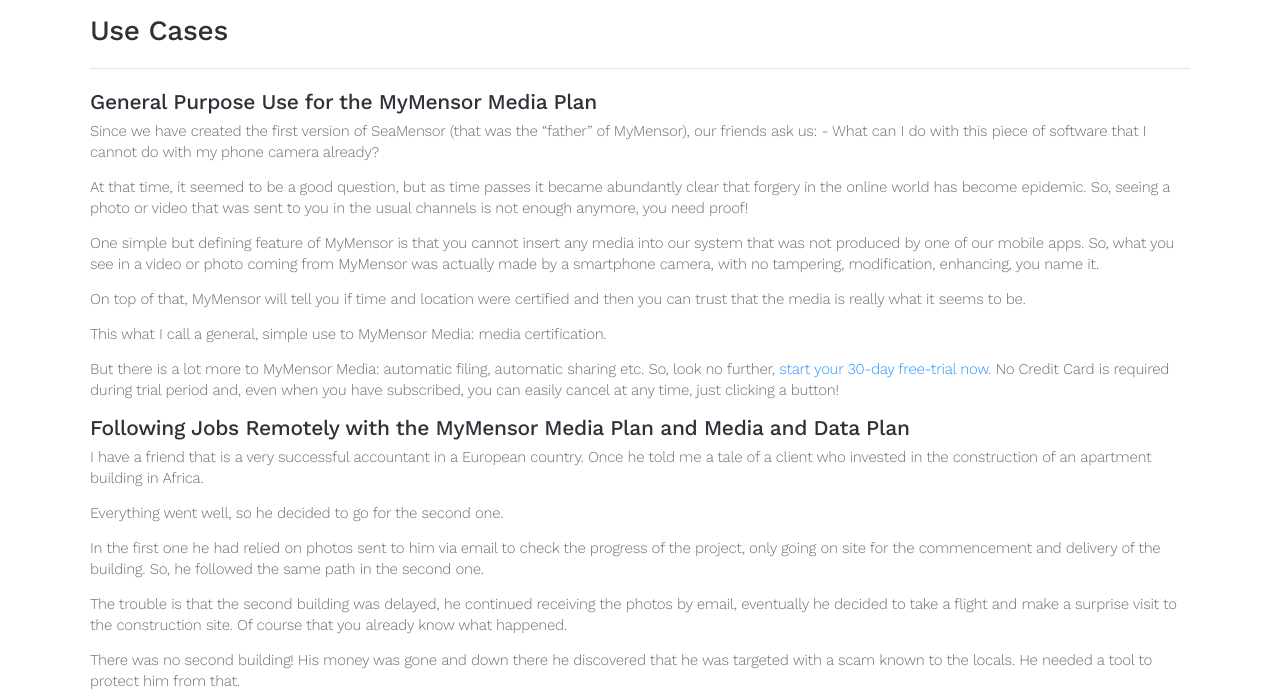
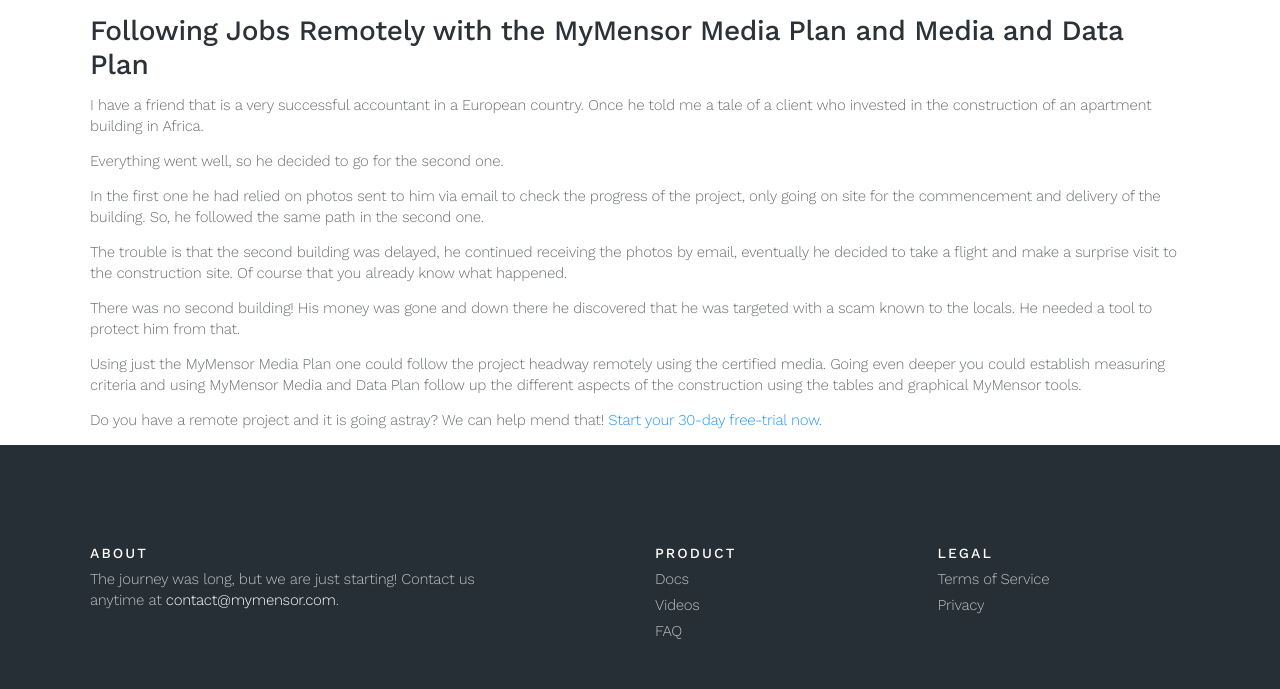
Before and after one commit to jorgercg/MyMensorWebsite, a Django app: page /en/cases/followingremotejobs/ in a window 1280 px wide. Shown: the part 69-758 px from the top of the page. Run offline with Django 3.2, Linux system fonts and the light colour scheme; some libraries are stand-ins or nearby versions.

Commit message:
20SET2017 13h02min

```diff
--- a/mymwebsite/templates/cases.html
+++ b/mymwebsite/templates/cases.html
@@ -1,29 +1,14 @@
 {% extends 'innerbase.html' %}
 {% load staticfiles i18n %}
 {% get_current_language as LANGUAGE_CODE %}
-{% block title %}Cases - {{ block.super }}{% endblock %}
+{% block title %}{% trans "Cases" %} - {{ block.super }}{% endblock %}
 {% block content %}
     <p></p>
     <h3>{% trans "Use Cases" %}</h3>
     <p></p>
     <hr>
-    <h4>{% trans "General Purpose Use for the MyMensor Media Plan" %}</h4>
-    <p>{% trans "Since we have created the first version of SeaMensor (that was the “father” of MyMensor), our friends ask us: - What can I do with this piece of software that I cannot do with my phone camera already?" %}</p>
-    <p>{% trans "At that time, it seemed to be a good question, but as time passes it became abundantly clear that forgery in the online world has become epidemic. So, seeing a photo or video that was sent to you in the usual channels is not enough anymore, you need proof!" %}</p>
-    <p>{% trans "One simple but defining feature of MyMensor is that you cannot insert any media into our system that was not produced by one of our mobile apps. So, what you see in a video or photo coming from MyMensor was actually made by a smartphone camera, with no tampering, modification, enhancing, you name it." %}</p>
-    <p>{% trans "On top of that, MyMensor will tell you if time and location were certified and then you can trust that the media is really what it seems to be." %}</p>
-    <p>{% trans "This what I call a general, simple use to MyMensor Media: media certification." %}</p>
-    <p>{% trans "But there is a lot more to MyMensor Media: automatic filing, automatic sharing etc. So, look no further, " %}
-        <a href="https://app.mymensor.com/{{ LANGUAGE_CODE }}/accounts/register/">{% trans "start your 30-day free-trial now. " %}</a>{% trans "No Credit Card is required during trial period and, even when you have subscribed, you can easily cancel at any time, just clicking a button!" %}
-    </p>
-    <h4>{% trans "Following Jobs Remotely with the MyMensor Media Plan and Media and Data Plan" %}</h4>
-    <p>{% trans "I have a friend that is a very successful accountant in a European country. Once he told me a tale of a client who invested in the construction of an apartment building in Africa." %}</p>
-    <p>{% trans "Everything went well, so he decided to go for the second one." %}</p>
-    <p>{% trans "In the first one he had relied on photos sent to him via email to check the progress of the project, only going on site for the commencement and delivery of the building. So, he followed the same path in the second one." %}</p>
-    <p>{% trans "The trouble is that the second building was delayed, he continued receiving the photos by email, eventually he decided to take a flight and make a surprise visit to the construction site. Of course that you already know what happened." %}</p>
-    <p>{% trans "There was no second building! His money was gone and down there he discovered that he was targeted with a scam known to the locals. He needed a tool to protect him from that." %}</p>
-    <p>{% trans "Using just the MyMensor Media Plan one could follow the project headway remotely using the certified media. Going even deeper you could establish measuring criteria and using MyMensor Media and Data Plan follow up the different aspects of the construction using the tables and graphical MyMensor tools." %}</p>
-    <p>{% trans "Do you have a remote project and it is going astray? We can help mend that! " %}<a
-            href="https://app.mymensor.com/{{ LANGUAGE_CODE }}/accounts/register/">{% trans "Start your 30-day free-trial now. " %}</a>
-    </p>
+    <h4><a href="{% url 'genusemediaplan' %}" target="_blank">{% trans "General Purpose Use for the MyMensor Media Plan" %}</a></h4>
+
+    <h4><a href="{% url 'followingremotejobs' %}" target="_blank">{% trans "Following Jobs Remotely with the MyMensor Media Plan and Media and Data Plan" %}</a></h4>
+
 {% endblock %}
--- /dev/null
+++ b/mymwebsite/templates/cases/followingremotejobs.html
@@ -0,0 +1,18 @@
+{% extends 'innerbase.html' %}
+{% load staticfiles i18n %}
+{% get_current_language as LANGUAGE_CODE %}
+{% block title %}{% trans "Cases" %} - {{ block.super }}{% endblock %}
+{% block content %}
+    <p></p>
+    <h3>{% trans "Following Jobs Remotely with the MyMensor Media Plan and Media and Data Plan" %}</h3>
+    <p></p>
+    <p>{% trans "I have a friend that is a very successful accountant in a European country. Once he told me a tale of a client who invested in the construction of an apartment building in Africa." %}</p>
+    <p>{% trans "Everything went well, so he decided to go for the second one." %}</p>
+    <p>{% trans "In the first one he had relied on photos sent to him via email to check the progress of the project, only going on site for the commencement and delivery of the building. So, he followed the same path in the second one." %}</p>
+    <p>{% trans "The trouble is that the second building was delayed, he continued receiving the photos by email, eventually he decided to take a flight and make a surprise visit to the construction site. Of course that you already know what happened." %}</p>
+    <p>{% trans "There was no second building! His money was gone and down there he discovered that he was targeted with a scam known to the locals. He needed a tool to protect him from that." %}</p>
+    <p>{% trans "Using just the MyMensor Media Plan one could follow the project headway remotely using the certified media. Going even deeper you could establish measuring criteria and using MyMensor Media and Data Plan follow up the different aspects of the construction using the tables and graphical MyMensor tools." %}</p>
+    <p>{% trans "Do you have a remote project and it is going astray? We can help mend that! " %}<a
+            href="https://app.mymensor.com/{{ LANGUAGE_CODE }}/accounts/register/">{% trans "Start your 30-day free-trial now. " %}</a>
+    </p>
+{% endblock %}
--- a/mymwebsitesett/urls.py
+++ b/mymwebsitesett/urls.py
@@ -37,5 +37,7 @@ urlpatterns += i18n_patterns(
     url(r'^howto/', mymviews.howto, name='howto'),
     url(r'^faq/', mymviews.faq, name='faq'),
     url(r'^download/', mymviews.download, name='download'),
-    url(r'^cases/', mymviews.cases, name='cases'),
+    url(r'^cases/$', mymviews.cases, name='cases'),
+    url(r'^cases/genusemediaplan/$', TemplateView.as_view(template_name="cases/genusemediaplan.html"), name='genusemediaplan'),
+    url(r'^cases/followingremotejobs/$', TemplateView.as_view(template_name="cases/followingremotejobs.html"), name='followingremotejobs'),
 )
```
Also changed, not shown: mymwebsite/templates/cases/genusemediaplan.html (added, +17 -0 lines).
